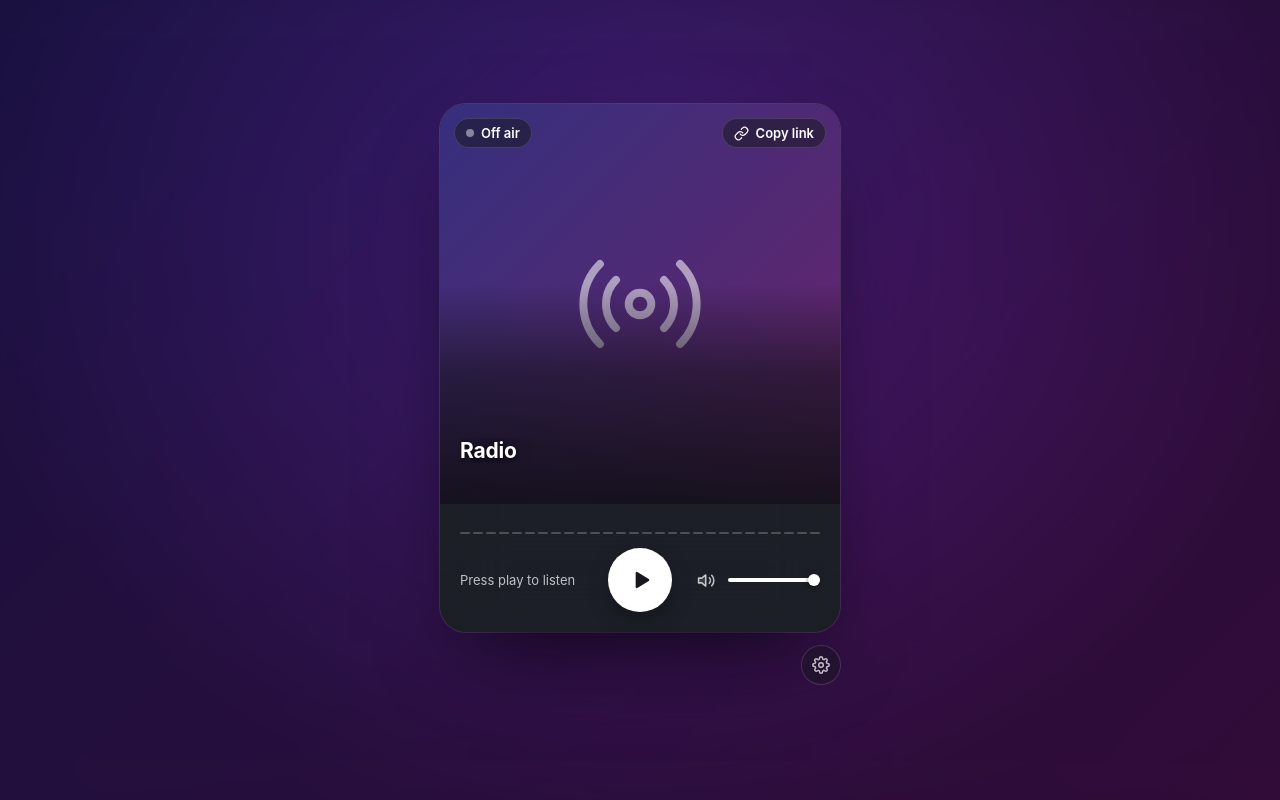
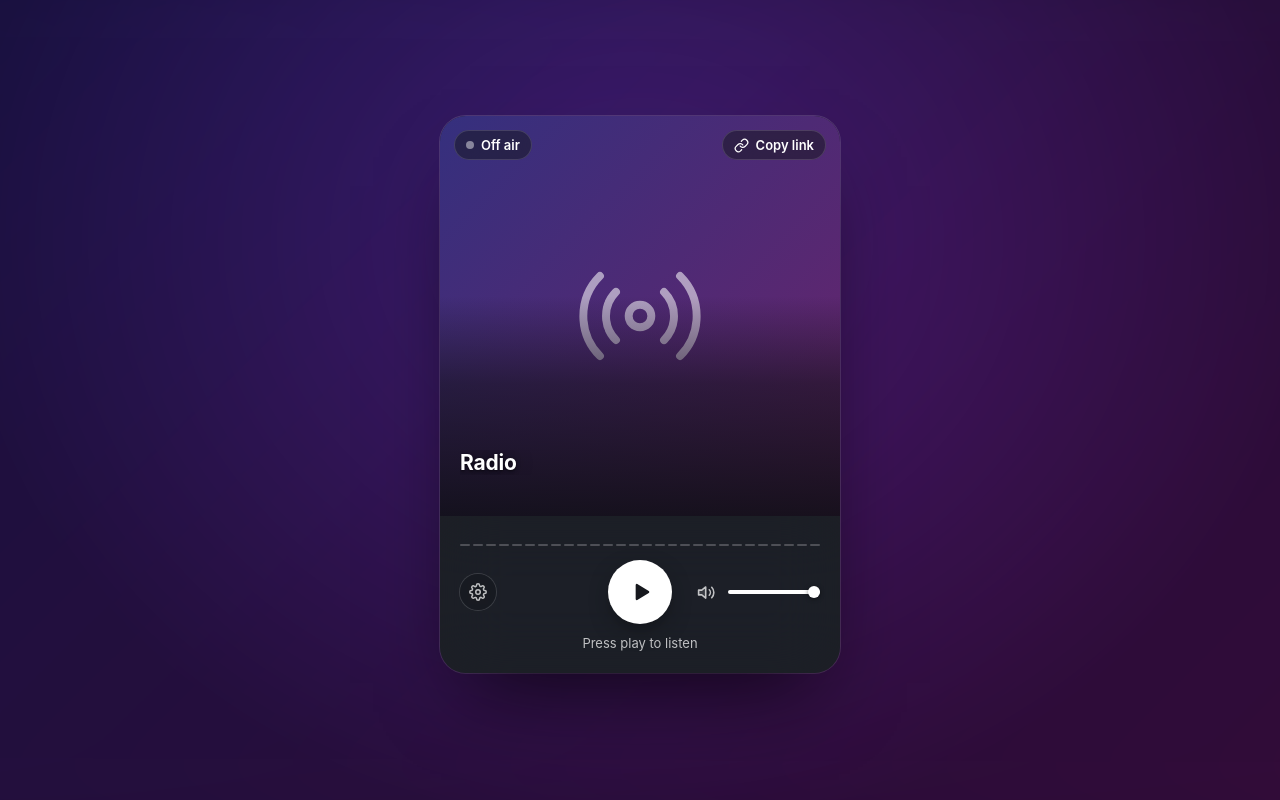
Before and after one commit to RadioTerminal/craftradio, a plain HTML site: page site/index.html in a window 1280 px wide. Drawn offline with Linux system fonts and the light colour scheme.

Commit message:
The web player puts history and settings left of the play button
The Earlier and settings buttons take the place of the status text in the player's bar.
The status shows under the controls only when it says something the lamp and the button
do not, such as an error or a retry; "Ready" and "Live" stay for screen readers.

Co-Authored-By: Claude Opus 5.5 <noreply@anthropic.com>

```diff
--- a/site/index.html
+++ b/site/index.html
@@ -66,7 +66,9 @@
   .meter b { flex: 1; height: 12%; border-radius: 2px; background: rgba(255,255,255,.22); transition: height .08s linear; }
   .meter.live b { background: rgba(255,255,255,.78); }
   .row { display: grid; grid-template-columns: 1fr auto 1fr; align-items: center; margin-top: 14px; }
-  #state { margin: 0; font-size: 13px; color: var(--soft); }
+  #state { margin: 10px 0 0; font-size: 13px; color: var(--soft); text-align: center; }
+  /* "Ready" and "Live" say nothing the lamp and the button do not: they stay for screen readers only. */
+  #state.quiet { position: absolute; width: 1px; height: 1px; margin: 0; overflow: hidden; clip-path: inset(50%); white-space: nowrap; }
   .play { width: 64px; height: 64px; border-radius: 50%; border: 0; cursor: pointer; display: grid; place-items: center;
           background: var(--text); color: #16181d; box-shadow: 0 8px 24px -8px rgba(0,0,0,.6);
           transition: transform .12s ease; }
@@ -119,13 +121,13 @@
   .history time { font-size: 12.5px; color: var(--faint); font-variant-numeric: tabular-nums; white-space: nowrap; }
 
   /* Under the player: round tools that open frosted cards */
-  .tools { margin-top: 14px; display: flex; justify-content: flex-end; gap: 8px; }
-  .tool { height: 38px; padding: 0 14px 0 11px; display: inline-flex; align-items: center; gap: 7px; border: 0; border-radius: 19px; cursor: pointer;
+  .tools { justify-self: start; display: flex; align-items: center; gap: 6px; }
+  .tool { height: 36px; padding: 0 10px 0 9px; display: inline-flex; align-items: center; gap: 7px; border: 0; border-radius: 19px; cursor: pointer;
           font: inherit; font-size: 13px; font-weight: 600; color: var(--soft);
           background: var(--glass); -webkit-backdrop-filter: blur(18px); backdrop-filter: blur(18px); box-shadow: 0 0 0 1px var(--edge);
           transition: color .2s ease, background .2s ease, transform .15s ease; }
   .tool[hidden] { display: none; }
-  .tool.round { width: 38px; padding: 0; justify-content: center; }
+  .tool.round { width: 36px; padding: 0; justify-content: center; }
   .tool svg { width: 18px; height: 18px; flex: none; transition: transform .45s cubic-bezier(.3,1.4,.5,1); }
   .tool:hover, .tool[aria-expanded="true"] { color: var(--text); background: rgba(255,255,255,.14); }
   .tool:active { transform: scale(.94); }
@@ -163,7 +165,6 @@
                      70% { box-shadow: 0 0 0 7px rgba(255,77,94,0), 0 0 10px var(--live); } }
   @keyframes drift { from { transform: scale(1.15) rotate(0deg); } to { transform: scale(1.3) rotate(6deg); } }
   .player { animation: rise .6s cubic-bezier(.2,.8,.2,1) both; }
-  .tools { animation: rise .6s .12s cubic-bezier(.2,.8,.2,1) both; }
   .chip.on i { animation: pulse 1.8s ease-out infinite; }
   .play:hover { transform: scale(1.06); }
   .backdrop { animation: drift 40s ease-in-out infinite alternate; }
@@ -200,7 +201,15 @@
       <div class="bar">
         <div class="meter" id="meter" aria-hidden="true"></div>
         <div class="row">
-          <p id="state" role="status">Ready</p>
+          <div class="tools">
+            <button class="tool" id="history-toggle" type="button" aria-expanded="false" aria-controls="history" title="Earlier this hour" hidden>
+              <svg viewBox="0 0 24 24" fill="none" stroke="currentColor" stroke-width="2" stroke-linecap="round" stroke-linejoin="round" aria-hidden="true"><path d="M3 12a9 9 0 1 0 3-6.7L3 8"/><path d="M3 3v5h5"/><path d="M12 7v5l3 2"/></svg>
+              <span class="badge" id="history-count"></span>
+            </button>
+            <button class="tool round" id="settings-toggle" type="button" aria-expanded="false" aria-controls="settings" aria-label="Settings" title="Settings">
+              <svg viewBox="0 0 24 24" fill="none" stroke="currentColor" stroke-width="2" stroke-linecap="round" stroke-linejoin="round" aria-hidden="true"><circle cx="12" cy="12" r="3"/><path d="M19.4 15a1.65 1.65 0 0 0 .33 1.82l.06.06a2 2 0 1 1-2.83 2.83l-.06-.06a1.65 1.65 0 0 0-1.82-.33 1.65 1.65 0 0 0-1 1.51V21a2 2 0 1 1-4 0v-.09A1.65 1.65 0 0 0 9 19.4a1.65 1.65 0 0 0-1.82.33l-.06.06a2 2 0 1 1-2.83-2.83l.06-.06A1.65 1.65 0 0 0 4.68 15a1.65 1.65 0 0 0-1.51-1H3a2 2 0 1 1 0-4h.09A1.65 1.65 0 0 0 4.6 9a1.65 1.65 0 0 0-.33-1.82l-.06-.06a2 2 0 1 1 2.83-2.83l.06.06A1.65 1.65 0 0 0 9 4.68a1.65 1.65 0 0 0 1-1.51V3a2 2 0 1 1 4 0v.09a1.65 1.65 0 0 0 1 1.51 1.65 1.65 0 0 0 1.82-.33l.06-.06a2 2 0 1 1 2.83 2.83l-.06.06A1.65 1.65 0 0 0 19.4 9a1.65 1.65 0 0 0 1.51 1H21a2 2 0 1 1 0 4h-.09a1.65 1.65 0 0 0-1.51 1z"/></svg>
+            </button>
+          </div>
           <button id="listen" class="play" type="button" aria-label="Listen">
             <svg id="icon" viewBox="0 0 24 24" fill="currentColor" aria-hidden="true"><path d="M8 5.5v13a1 1 0 0 0 1.5.86l10.6-6.5a1 1 0 0 0 0-1.72L9.5 4.64A1 1 0 0 0 8 5.5z"/></svg>
           </button>
@@ -211,18 +220,9 @@
             <input id="volume" type="range" min="0" max="1" step="0.01" value="1" aria-label="Volume">
           </div>
         </div>
+        <p id="state" class="quiet" role="status">Ready</p>
       </div>
     </section>
-
-    <div class="tools">
-      <button class="tool" id="history-toggle" type="button" aria-expanded="false" aria-controls="history" hidden>
-        <svg viewBox="0 0 24 24" fill="none" stroke="currentColor" stroke-width="2" stroke-linecap="round" stroke-linejoin="round" aria-hidden="true"><path d="M3 12a9 9 0 1 0 3-6.7L3 8"/><path d="M3 3v5h5"/><path d="M12 7v5l3 2"/></svg>
-        <span class="tool-label">Earlier</span><span class="badge" id="history-count"></span>
-      </button>
-      <button class="tool round" id="settings-toggle" type="button" aria-expanded="false" aria-controls="settings" aria-label="Settings" title="Settings">
-        <svg viewBox="0 0 24 24" fill="none" stroke="currentColor" stroke-width="2" stroke-linecap="round" stroke-linejoin="round" aria-hidden="true"><circle cx="12" cy="12" r="3"/><path d="M19.4 15a1.65 1.65 0 0 0 .33 1.82l.06.06a2 2 0 1 1-2.83 2.83l-.06-.06a1.65 1.65 0 0 0-1.82-.33 1.65 1.65 0 0 0-1 1.51V21a2 2 0 1 1-4 0v-.09A1.65 1.65 0 0 0 9 19.4a1.65 1.65 0 0 0-1.82.33l-.06.06a2 2 0 1 1-2.83-2.83l.06-.06A1.65 1.65 0 0 0 4.68 15a1.65 1.65 0 0 0-1.51-1H3a2 2 0 1 1 0-4h.09A1.65 1.65 0 0 0 4.6 9a1.65 1.65 0 0 0-.33-1.82l-.06-.06a2 2 0 1 1 2.83-2.83l.06.06A1.65 1.65 0 0 0 9 4.68a1.65 1.65 0 0 0 1-1.51V3a2 2 0 1 1 4 0v.09a1.65 1.65 0 0 0 1 1.51 1.65 1.65 0 0 0 1.82-.33l.06-.06a2 2 0 1 1 2.83 2.83l-.06.06A1.65 1.65 0 0 0 19.4 9a1.65 1.65 0 0 0 1.51 1H21a2 2 0 1 1 0 4h-.09a1.65 1.65 0 0 0-1.51 1z"/></svg>
-      </button>
-    </div>
 
     <section class="history panel" id="history" aria-labelledby="history-title" hidden>
       <h2 id="history-title">Earlier this hour</h2>
@@ -282,7 +282,7 @@ let station = fromLink || (served ? { kind: "url", url: location.origin, label:
 if (station) input.value = station.kind === "id" ? location.origin + location.pathname + "#" + station.id : station.url;
 else openCard("settings", true);
 
-function say(text) { state.textContent = text; }
+function say(text) { state.textContent = text; state.classList.toggle("quiet", text === "Ready" || text === "Live"); }
 function setIcon(playing) { icon.innerHTML = playing ? STOP : PLAY; button.setAttribute("aria-label", playing ? "Stop" : "Listen"); }
 function onAir(on) { lamp.classList.toggle("on", on); lampText.textContent = on ? "Live" : "Off air"; }
 
```
